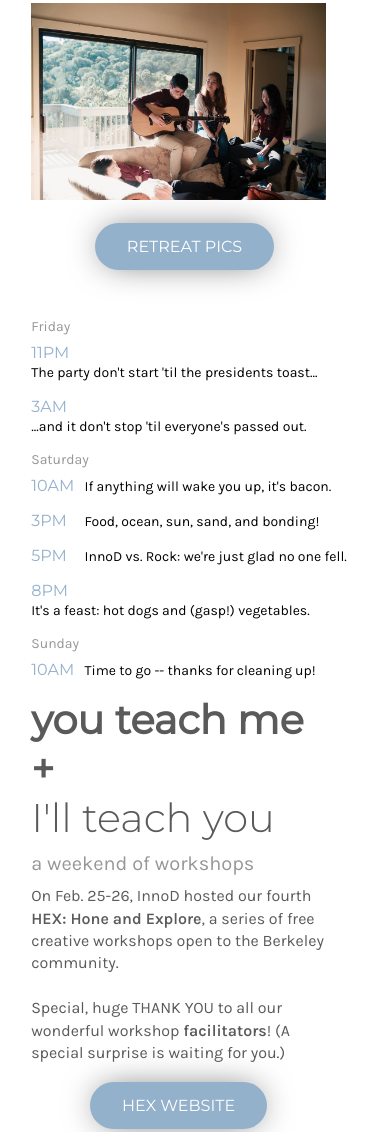
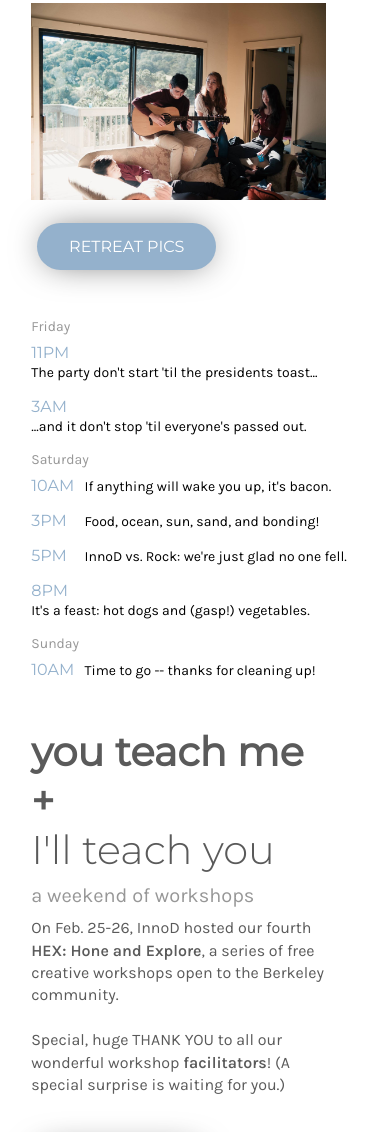
Before and after one commit to jubearsun/innod-newsletter, a website: page index.html in a window 390 px wide. Shown: the part 732-1864 px from the top of the page. Drawn offline with nearby package versions, Linux system fonts and the light colour scheme.

Commit message:
finished newsletter with bug fixes

```diff
--- a/index.html
+++ b/index.html
@@ -252,7 +252,7 @@
               </div>
             </div>
           </div>
-          <div class="btn__wrapper rgb">
+          <div class="btn__wrapper">
             <a href="http://rgb.innovativedesign.club" target="_blank">
               <button class="btn">
                 rgb website
--- a/sass/style.scss
+++ b/sass/style.scss
@@ -141,9 +141,9 @@
           }
 
           .btn__wrapper {
+            width: 80%;
+            text-align: left;
             margin-top: 18px;
-            left: 20%;
-            width: 80%;
 
             .btn {
               font: 16px "Montserrat", sans-serif;
@@ -155,14 +155,6 @@
               padding: 14px 32px 14px 32px;
               color: $c__white;
               box-shadow: 0px 0px 34px -8px rgba(90,90,90,1);
-            }
-
-            @media (max-width: 1170px) {
-              left: 15%;
-            }
-
-            @media (max-width: 1030px) {
-              left: 5%;
             }
 
             @media (max-width: 970px) {
@@ -281,12 +273,8 @@
     .btn__wrapper {
       vertical-align: bottom;
       width: 80%;
-      margin: 48px auto;
+      margin: 36px auto;
       text-align: center;
-
-      &.rgb {
-        margin-top: 36px;
-      }
 
       .btn {
         font: 16px "Montserrat", sans-serif;
@@ -302,8 +290,8 @@
 
       @media (max-width: 970px) {
         width: 100%;
-        left: 0;
-        margin-top: 18px;
+        margin-top: 48px;
+        text-align: left;
       }
     }
   }
@@ -312,6 +300,7 @@
 @media (max-width: 620px) {
   .timeline--mobile {
     font: 16px "Montserrat", sans-serif;
+    margin: 48px 0;
 
     .event {
       margin-bottom: 16px;
```
Also changed, not shown: css/style.css.
